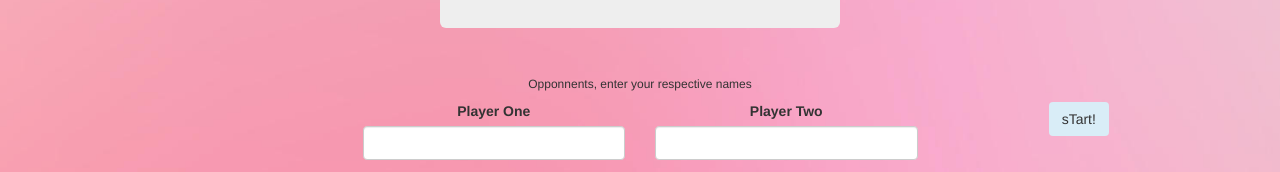
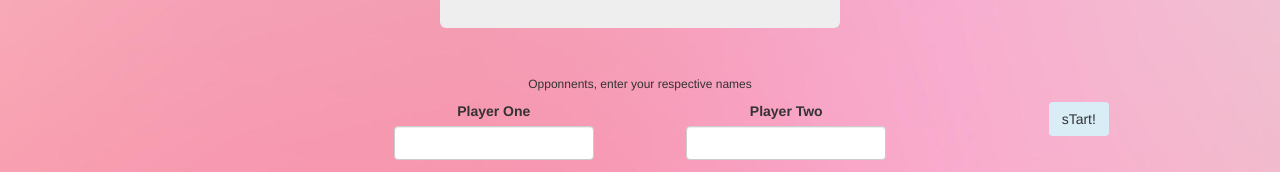
Before and after one commit to Umubyeyi/pig-Dice-Game, a plain HTML site: page index.html in a window 1280 px wide. Shown: the part 960-1132 px from the top of the page. Drawn offline with Linux system fonts and the light colour scheme.

Commit message:
I add styles of id playerone and player two

```diff
--- a/css/styles.css
+++ b/css/styles.css
@@ -36,3 +36,8 @@
     width: 400px;
     display: block;
   }
+  #player-one, #player-two {
+    width: 200px;
+    display: block;
+    margin:0 auto;
+  }
```
